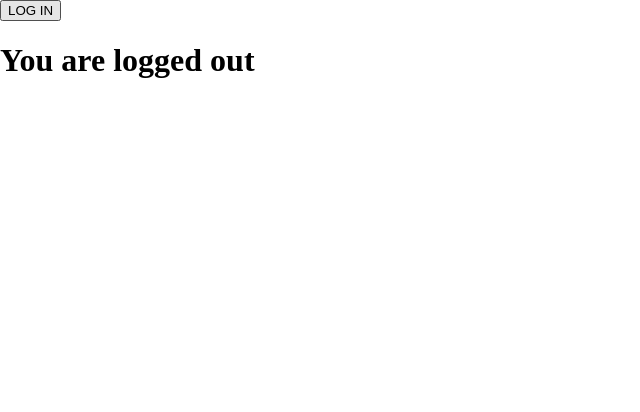
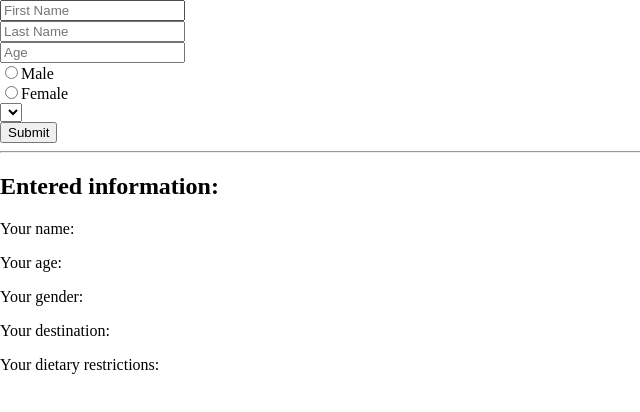
Before and after one commit to OvalleRo/cra-tefi, a React (Create React App) app in the folder learning-react/: page / in a window 1280 px wide. Shown: the top 412 px of the page, without its empty margins (0-640 px from the left). Built offline with nearby package versions, Linux system fonts and the light colour scheme.

Commit message:
form practice

```diff
--- a/learning-react/src/App.js
+++ b/learning-react/src/App.js
@@ -1,11 +1,11 @@
-import React from "react"
-import Header from "./components/Header"
-import MainContent from "./components/MainContent"
-import Footer from "./components/Footer"
-import MyApp from "./components/MyApp"
-import MyInfo from "./components/MyInfo"
-import productsData from "./components/vsschoolProducts"
-import Product from "./components/Product"
+import React, {Component} from "react"
+// import Header from "./components/Header"
+// import MainContent from "./components/MainContent"
+// import Footer from "./components/Footer"
+// import MyApp from "./components/MyApp"
+// import MyInfo from "./components/MyInfo"
+// import productsData from "./components/vsschoolProducts"
+// import Product from "./components/Product"
 import "./style.css"
 
 // function App(){
@@ -45,51 +45,186 @@ import "./style.css"
 //     )
 // }
 
-class App extends React.Component {
-    constructor() {
-        super()
-        // this.state = {
-        //     name: "Sally",
-        //     age: 19,
-        // }
-        this.state = {
-            isLoggedIn: false,
-        }
-        // this.state = {
-        //     count: 0,
-        // }
-        this.handleClick= this.handleClick.bind(this)
-    }
-    //tambien se le puede pasar setState como prop a un componente
-    handleClick(){
-        this.setState(prevState => {
-            return {
-                isLoggedIn: !prevState.isLoggedIn
-            }
-        })
-    }
+// class App extends React.Component {
+//     constructor() {
+//         super()
+//         this.state = {
+//             isLoggedIn: false,
+//         }
+//         // this.state = {
+//         //     count: 0,
+//         // }
+//         this.handleClick= this.handleClick.bind(this)
+//     }
+//     //tambien se le puede pasar setState como prop a un componente
+//     handleClick(){
+//         this.setState(prevState => {
+//             return {
+//                 isLoggedIn: !prevState.isLoggedIn
+//             }
+//         })
+//     }
 
-    render() {
-        // let wordDisplay
-        // if (this.state.isLoggedIn === true) {
-        //     wordDisplay= "in"
-        // } else {
-        //     wordDisplay= "out"
-        // }
-        let buttonText = this.state.isLoggedIn ? "LOG OUT" : "LOG IN"
-        let displayText = this.state.isLoggedIn ? "You are logged in" : "You are logged out"
+//     render() {
+//         // let wordDisplay
+//         // if (this.state.isLoggedIn === true) {
+//         //     wordDisplay= "in"
+//         // } else {
+//         //     wordDisplay= "out"
+//         // }
+//         let buttonText = this.state.isLoggedIn ? "LOG OUT" : "LOG IN"
+//         let displayText = this.state.isLoggedIn ? "You are logged in" : "You are logged out"
 
-        return(
-            <div>
-                {/* <h1>Is state important? {this.state.answer}</h1> */}
-                {/* <h1>{this.state.count}</h1> */}
-                {/* <h2>You are currently logged {wordDisplay}</h2> */}
-                <button onClick={this.handleClick} >{buttonText}</button>
-                <h1>{displayText}</h1>
-            </div>
-        )
-    }
-}
+//         return(
+//             <div>
+//                 {/* <h1>Is state important? {this.state.answer}</h1> */}
+//                 {/* <h1>{this.state.count}</h1> */}
+//                 {/* <h2>You are currently logged {wordDisplay}</h2> */}
+//                 <button onClick={this.handleClick} >{buttonText}</button>
+//                 <h1>{displayText}</h1>
+//             </div>
+//         )
+//     }
+// }
+
+//fetch - STAR WARS API
+//https://swapi.co
+//https://medium.com/javascript-scene/master-the-javascript-interview-what-is-a-promise-27fc71e77261
+// class App extends Component {
+//     constructor() {
+//         super()
+//         this.state = {
+//             loading: false,
+//             character: {}
+//         }
+//     }
+
+//     componentDidMount(){
+//         this.setState({loading: true})
+//         fetch("https://swapi.co/api/people/1")
+//             .then(response => response.json())
+//             .then(data => {
+//                 this.setState({
+//                     loading: false,
+//                     character: data
+//                 })
+//             })
+//     }
+
+//     render() {
+//         const text = this.state.loading ? "Loading..." : this.state.character.name
+//         return (
+//             <div>
+//                 <p>{text}</p>
+//             </div>
+//         )
+//     }
+// }
+
+// class App extends Component {
+//     constructor(){
+//         super()
+//         this.state = {
+//             firstName: "",
+//             lastName: "",
+//             isFriendly: false,
+//             gender: "",
+//             favColor: "blue"
+//         }
+//         this.handleChange = this.handleChange.bind(this)
+//     }
+
+//     handleChange(event){
+//         const {name, value, type, checked} = event.target
+//         type === "checkbox" ? this.setState({[name]: checked}) : this.setState({[name]: value})
+//     }
+
+//     handleSubmit(){
+//         console.log("Information received!")
+//     }
+
+//     render(){
+//         return(
+//             <form onSubmit={this.handleSubmit} >
+//                 <input
+//                     type="text"
+//                     value={this.state.firstName}
+//                     name="firstName"
+//                     placeholder= "First Name"
+//                     onChange={this.handleChange}
+//                 />
+
+//                 <br />
+
+//                 <input
+//                     type="text"
+//                     value={this.state.lastName}
+//                     name="lastName"
+//                     placeholder= "Last Name"
+//                     onChange={this.handleChange}
+//                 />
+
+//                 <br />
+
+//                 <textarea
+//                     value={"Default text"}
+//                     onChange={this.handleChange}
+//                 />
+
+//                 <br />
+
+//                 <label>
+//                     <input
+//                         type="checkbox"
+//                         name="isFriendly"
+//                         checked={this.state.isFriendly}
+//                         onChange={this.handleChange}
+//                     /> Is friendly?
+//                 </label>
+//                 <br />
+
+//                 <label>
+//                     <input
+//                         type="radio"
+//                         name="gender"
+//                         value="Female"
+//                         checked={this.state.gender === "female"}
+//                         onChange={this.handleChange}
+//                     /> Female
+//                 </label>
+//                 <br />
+//                 <label>
+//                     <input
+//                         type="radio"
+//                         name="gender"
+//                         value="Male"
+//                         checked={this.state.gender === "male"}
+//                         onChange={this.handleChange}
+//                     /> Male
+//                 </label>
+//                 <br />
+
+//                 <label>Choose your favorite color: </label>
+//                 <select
+//                     value={this.state.favColor}
+//                     onChange={this.handleChange}
+//                     name="favColor"
+//                 >
+//                     <option value="blue">Blue</option>
+//                     <option value="green">Green</option>
+//                     <option value="red">Red</option>
+//                     <option value="orange">Orange</option>
+//                     <option value="violet">Violet</option>
+//                 </select>
+
+//                 <h1>{this.state.firstName} {this.state.lastName} </h1>
+//                 <h2>You are {this.state.gender}</h2>
+//                 <h2>Your favorite color is {this.state.favColor} </h2>
+//                 <button type="submit" >Submit</button>
+//             </form>
+//         )
+//     }
+// }
 
 // function handleClick(){
 //     console.log("I was clicked!")
@@ -109,4 +244,97 @@ class App extends React.Component {
 //     )
 // }
 
+class App extends Component {
+    constructor() {
+        super()
+        this.state= {
+            firstName: "",
+            lastName: "",
+            age: "",
+            gender: "",
+            destination: "",
+            dietaryRestrictions: [],
+        }
+        this.handleChange = this.handleChange.bind(this)
+    }
+
+    handleChange(event){
+        const {name, value} = event.target
+        this.setState({
+            [name]: value
+        })
+    }
+
+    render(){
+        return(
+            <main>
+                <form>
+                    <input
+                        name="firstName"
+                        value={this.state.firstName}
+                        onChange={this.handleChange}
+                        placeholder="First Name"
+                    />
+                    <br />
+                    <input
+                        name="lastName"
+                        value={this.state.lastName}
+                        onChange={this.handleChange}
+                        placeholder="Last Name"/><
+
+                       br />
+                    <input
+                        name="age"
+                        value={this.state.age}
+                        onChange={this.handleChange}
+                        placeholder="Age"/>
+                    <br/>
+
+                    <label>
+                        <input
+                            type="radio"
+                            name="gender"
+                            value="male"
+                            checked={this.state.gender === "male"}
+                            onChange={this.handleChange}
+                        />Male
+                    </label>
+                    <br />
+                    <label>
+                        <input
+                            type="radio"
+                            name="gender"
+                            value="female"
+                            checked={this.state.gender === "female"}
+                            onChange={this.handleChange}
+                        />Female
+                    </label>
+
+                    <br />
+                        <select value="">
+                            <option value=""></option>
+                            <option value=""></option>
+                            <option value=""></option>
+                            <option value=""></option>
+                        </select>
+
+                    <br />
+
+                    <button>Submit</button>
+                </form>
+                <hr />
+                <h2>Entered information: </h2>
+                <p>Your name: {this.state.firstName} {this.state.lastName} </p>
+                <p>Your age: {this.state.age} </p>
+                <p>Your gender: {this.state.gender} </p>
+                <p>Your destination: {this.state.destination} </p>
+                <p>
+                    Your dietary restrictions:
+                    {}
+                </p>
+            </main>
+        )
+    }
+}
+
 export default App;
--- a/learning-react/src/index.js
+++ b/learning-react/src/index.js
@@ -12,4 +12,6 @@ import App from "./App"
 //state
 //handiling events: https://reactjs.org/docs/events.html#supported-events
 //changing states
+//fetching data from an API
+//forms
 ReactDOM.render(<App />, document.getElementById("root"));
```
